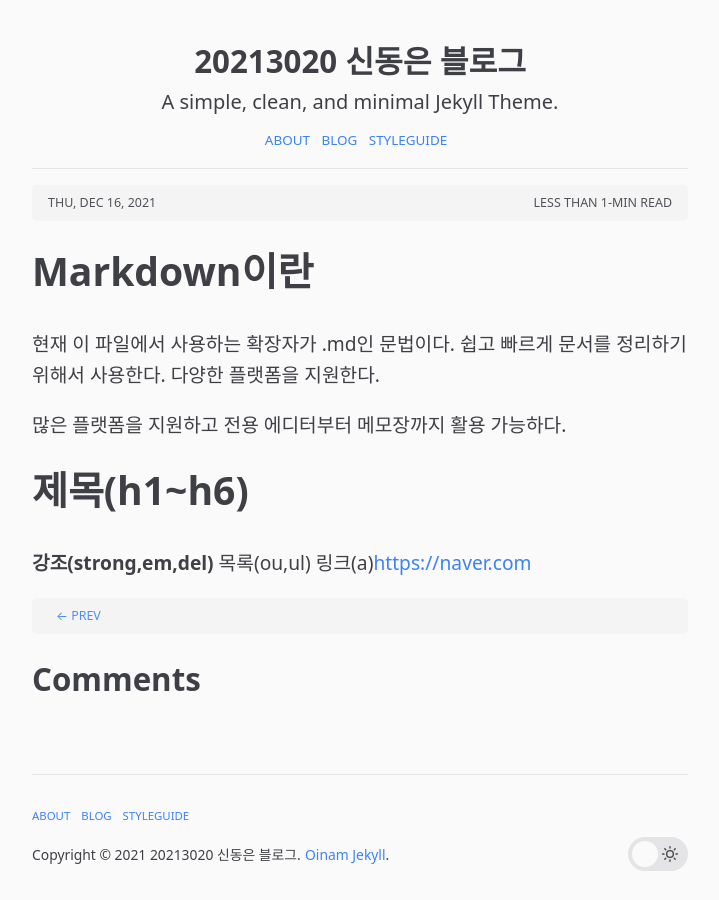
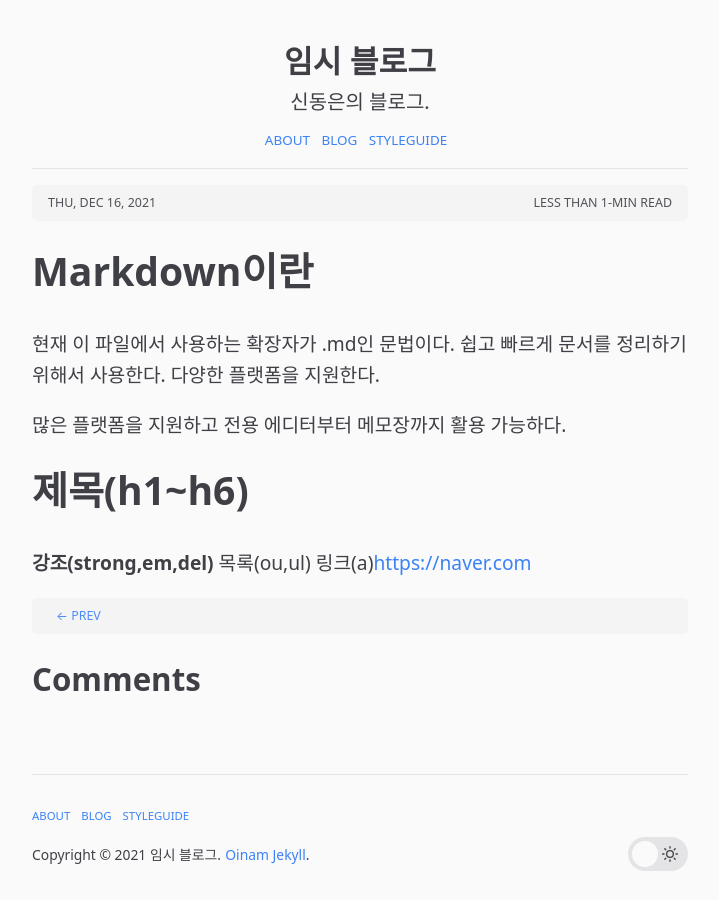
Before and after one commit to xsilvern/xsilvern.github.io, a Jekyll site: the page built from _posts/2021-12-16-MarkDown.md, in a window 1280 px wide. Shown: the whole page, without its empty margins (280-999 px from the left). Built offline with Jekyll 4.4.1, drawn with Linux system fonts in a browser that asks for light colours; comment, search, counter and statistics services are not loaded.

```diff
--- a/_config.yml
+++ b/_config.yml
@@ -1,5 +1,5 @@
-title: 20213020 신동은 블로그
-description: A simple, clean, and minimal Jekyll Theme.
+title: 임시 블로그
+description: 신동은의 블로그.
 
 # Set this to your domain; baseurl is for the folder in your domain, if you have one -- `blog`.
 # you can leave both of them blank if you are deploying on a top-level domain.
--- a/_posts/2021-12-16-MarkDown.md
+++ b/_posts/2021-12-16-MarkDown.md
@@ -13,4 +13,4 @@ comments: true
 <h1>제목(h1~h6)</h1>
 <strong>강조(strong,em,del)</strong>
 목록(ou,ul)
-링크(a)<a>https://naver.com</a>
+링크(a)<a href="https://naver.com">https://naver.com</a>
```
